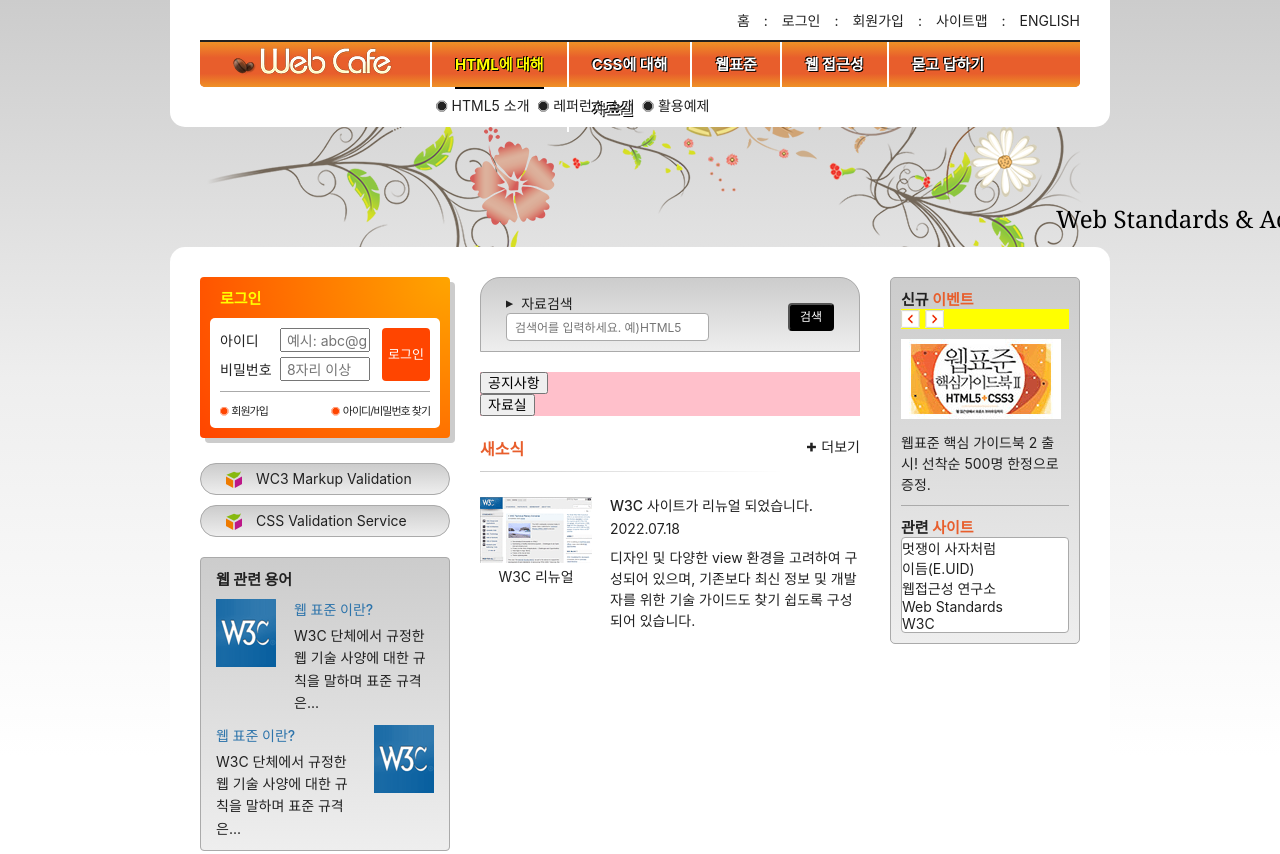
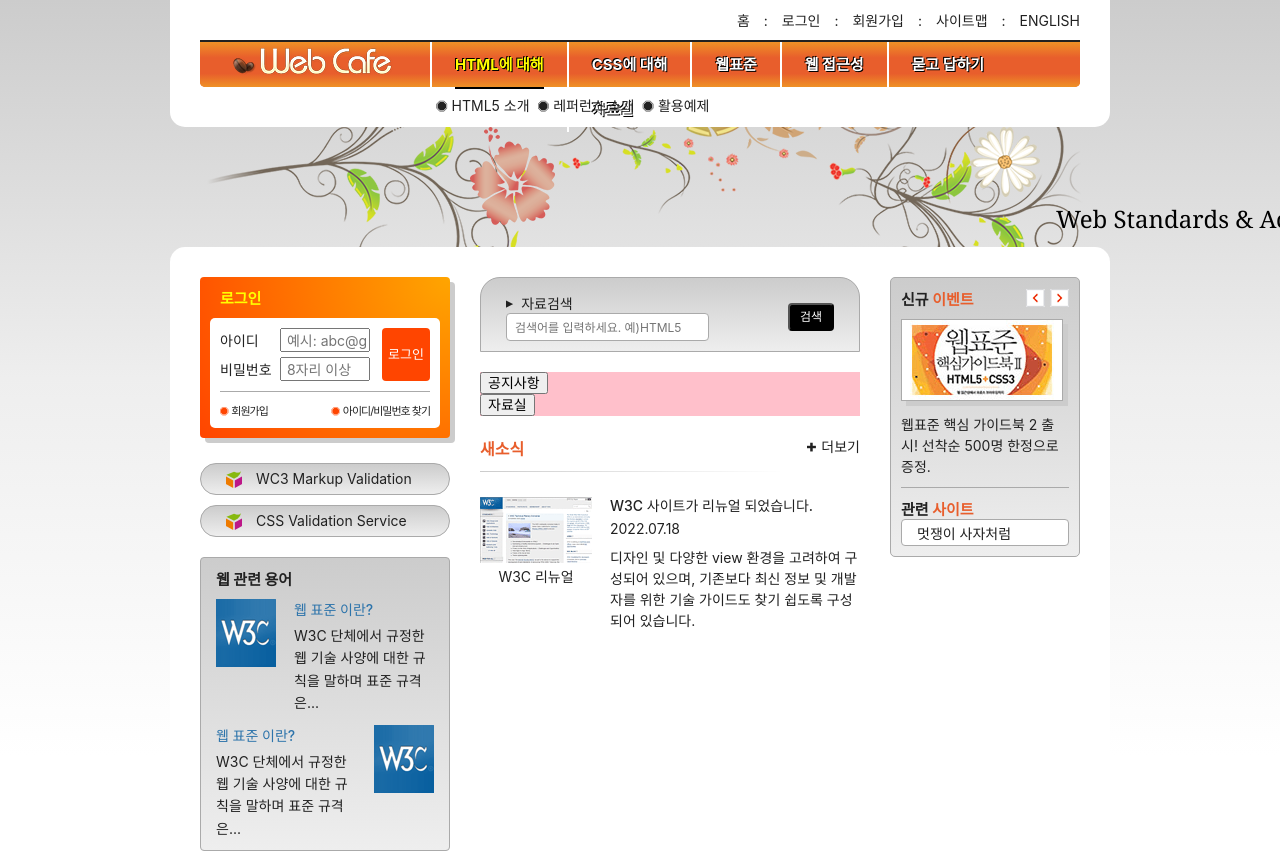
Before and after one commit to dallae28/HTML5, a website: page index.html in a window 1280 px wide. Shown: the top 854 px of the page. Drawn offline with Linux system fonts and the light colour scheme; some icons are missing; a web font is replaced by a local one.

Commit message:
transition 애니메이션 완성

```diff
--- a/styles/style.css
+++ b/styles/style.css
@@ -629,15 +629,18 @@
 .event {
   border-bottom: 1px solid #aaa;
 }
+.event-title {
+  display: inline-block;
+}
 
 .event-button-wrapper {
-  background-color: yellow;
   height: 20px;
   overflow: hidden;
   display: flex;
   flex-flow: row nowrap;
   align-items: center;
   gap: 5px;
+  float: right;
 }
 
 /* IR 기법 -> Image Replacement */
@@ -661,6 +664,11 @@
   margin: 10px 0;
 }
 
+.event-thumbnail img {
+  border: 1px solid #aaa;
+  box-shadow: 5px 5px 0 0 #ccc;
+}
+
 .event-brief {
   line-height: 1.5;
 }
@@ -673,6 +681,29 @@
   background-color: #fff;
   border: 1px solid #aaa;
   border-radius: 4px;
+  height: 27px;
+  overflow: hidden;
+  transition: height 400ms 0ms, padding 400ms 400ms;
+}
+
+.related-list li {
+  height: 25px;
+  display: flex;
+  flex-flow: row nowrap;
+  align-items: center;
+  padding: 0 5px;
+}
+
+.related-list a {
+  flex-grow: 1;
+  padding: 0 10px;
+}
+
+.related-list:hover,
+.related-list:focus {
+  height: 147px;
+  padding-top: 10px;
+  padding-bottom: 10px;
 }
 
 /* 슬로건 */
```
